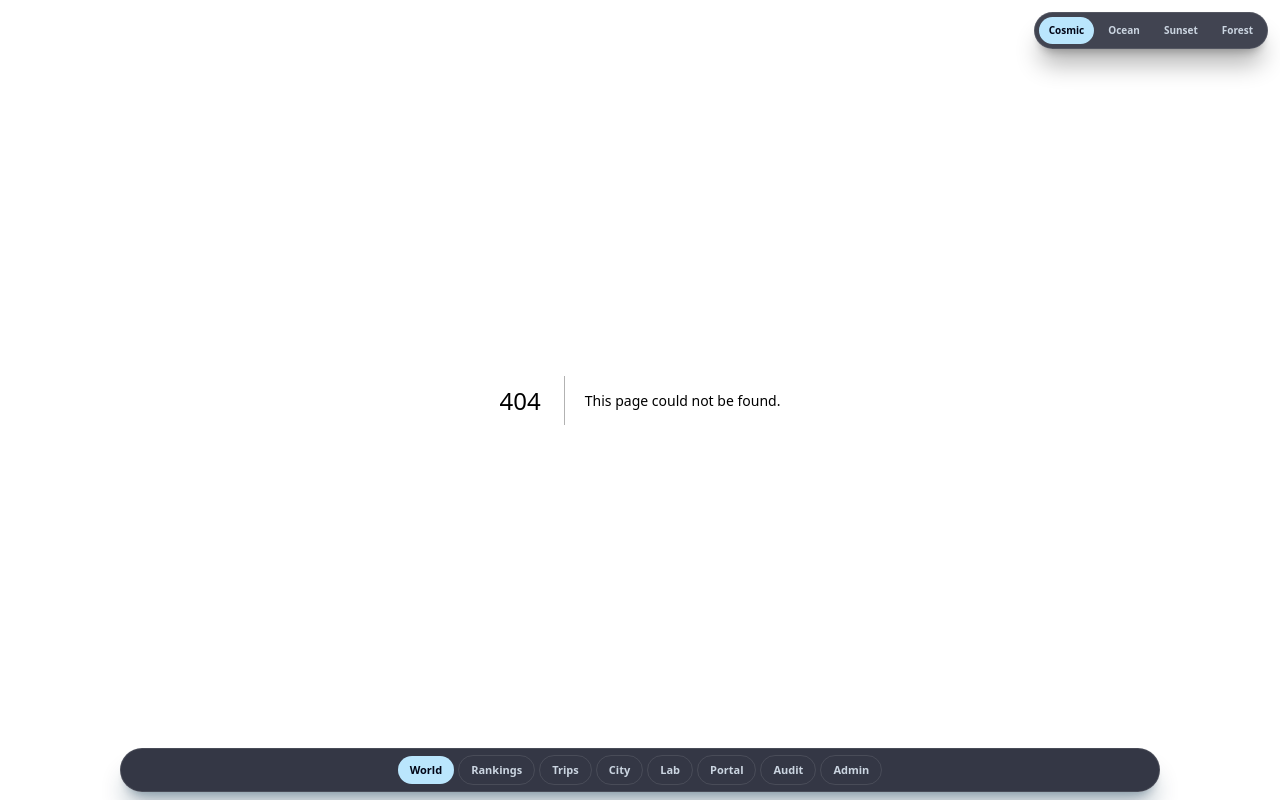
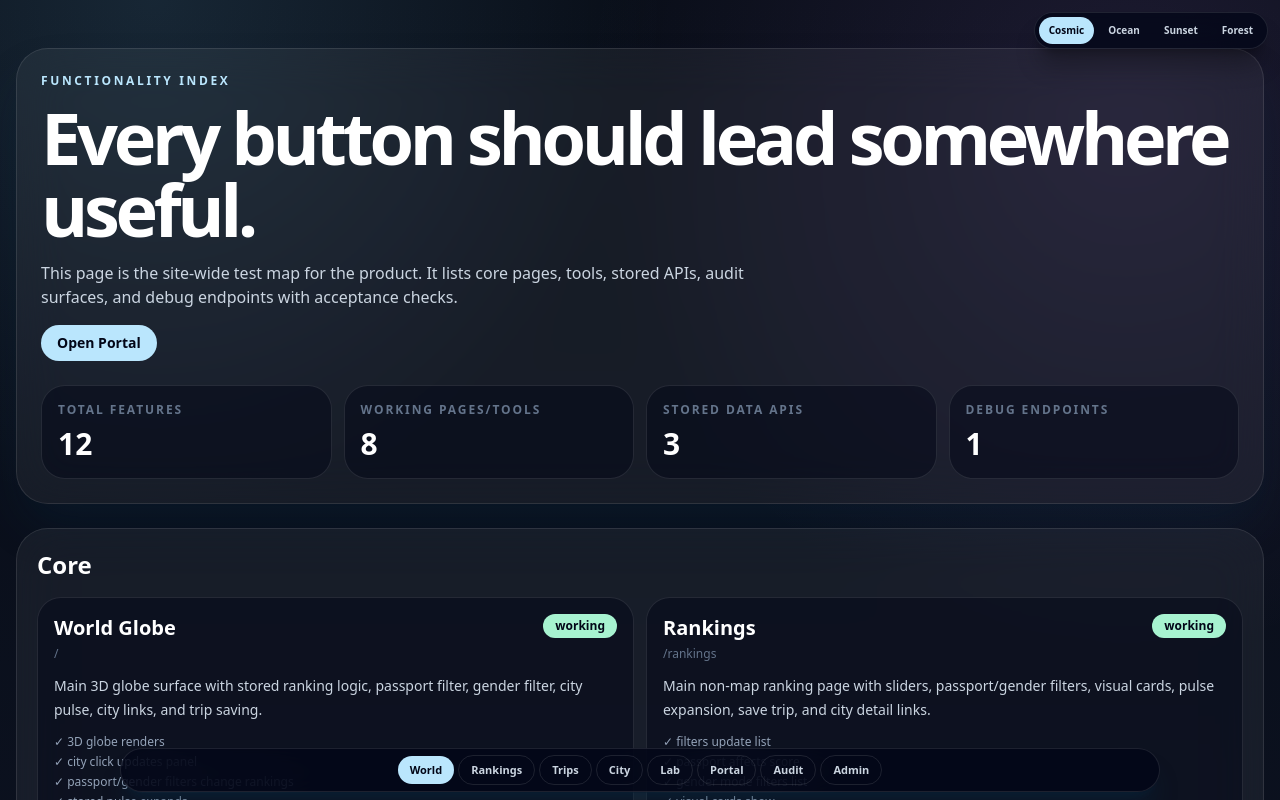
Before and after one commit to irf97/Travel-Guide, a Next.js app in the folder mvp/: page /functionality in a window 1280 px wide. Before the commit this address had no page. Shown: the top 800 px of the page. Built offline with nearby package versions, Linux system fonts and the light colour scheme.

Commit message:
Add site functionality index page

```diff
--- /dev/null
+++ b/mvp/app/functionality/page.tsx
@@ -0,0 +1,55 @@
+import { featureSummary, siteFeatures } from "@/lib/site-features";
+
+const statusStyle = {
+  working: "bg-emerald-200 text-slate-950",
+  stored: "bg-sky-200 text-slate-950",
+  debug: "bg-amber-200 text-slate-950",
+  scaffold: "bg-white/10 text-slate-300"
+};
+
+export default function FunctionalityPage() {
+  const summary = featureSummary();
+  const groups = ["core", "tools", "intelligence", "audit", "debug"] as const;
+  return <main className="mx-auto min-h-screen max-w-7xl px-4 py-12 text-white">
+    <section className="rounded-[2rem] border border-white/10 bg-white/[0.055] p-6 shadow-2xl shadow-sky-950/30 backdrop-blur-xl">
+      <div className="flex flex-wrap items-start justify-between gap-4">
+        <div>
+          <p className="text-xs font-black uppercase tracking-[0.22em] text-sky-200">Functionality index</p>
+          <h1 className="mt-3 text-5xl font-black tracking-[-0.06em] md:text-7xl">Every button should lead somewhere useful.</h1>
+          <p className="mt-4 max-w-3xl text-slate-300">This page is the site-wide test map for the product. It lists core pages, tools, stored APIs, audit surfaces, and debug endpoints with acceptance checks.</p>
+        </div>
+        <a href="/portal" className="rounded-full bg-sky-200 px-4 py-2 text-sm font-black text-slate-950">Open Portal</a>
+      </div>
+      <div className="mt-6 grid gap-3 md:grid-cols-4">
+        <Metric label="Total features" value={summary.total} />
+        <Metric label="Working pages/tools" value={summary.working} />
+        <Metric label="Stored data APIs" value={summary.stored} />
+        <Metric label="Debug endpoints" value={summary.debug} />
+      </div>
+    </section>
+
+    {groups.map((group) => {
+      const features = siteFeatures.filter((feature) => feature.group === group);
+      if (!features.length) return null;
+      return <section key={group} className="mt-6 rounded-[2rem] border border-white/10 bg-white/[0.055] p-5 backdrop-blur-xl">
+        <h2 className="text-2xl font-black capitalize">{group}</h2>
+        <div className="mt-4 grid gap-3 lg:grid-cols-2">
+          {features.map((feature) => <a key={feature.href} href={feature.href} className="rounded-2xl border border-white/10 bg-slate-950/50 p-4 transition hover:border-sky-200/50 hover:bg-sky-200/10">
+            <div className="flex flex-wrap items-start justify-between gap-3">
+              <div><h3 className="text-xl font-black">{feature.title}</h3><p className="mt-1 break-all text-xs text-slate-500">{feature.href}</p></div>
+              <span className={`rounded-full px-3 py-1 text-xs font-black ${statusStyle[feature.status]}`}>{feature.status}</span>
+            </div>
+            <p className="mt-3 text-sm leading-6 text-slate-300">{feature.description}</p>
+            <div className="mt-3 grid gap-1">
+              {feature.acceptance.map((item) => <div key={item} className="text-xs text-slate-400">✓ {item}</div>)}
+            </div>
+          </a>)}
+        </div>
+      </section>;
+    })}
+  </main>;
+}
+
+function Metric({ label, value }: { label: string; value: string | number }) {
+  return <div className="rounded-3xl border border-white/10 bg-slate-950/50 p-4"><div className="text-xs font-black uppercase tracking-[0.16em] text-slate-500">{label}</div><div className="mt-2 text-3xl font-black">{value}</div></div>;
+}
```
